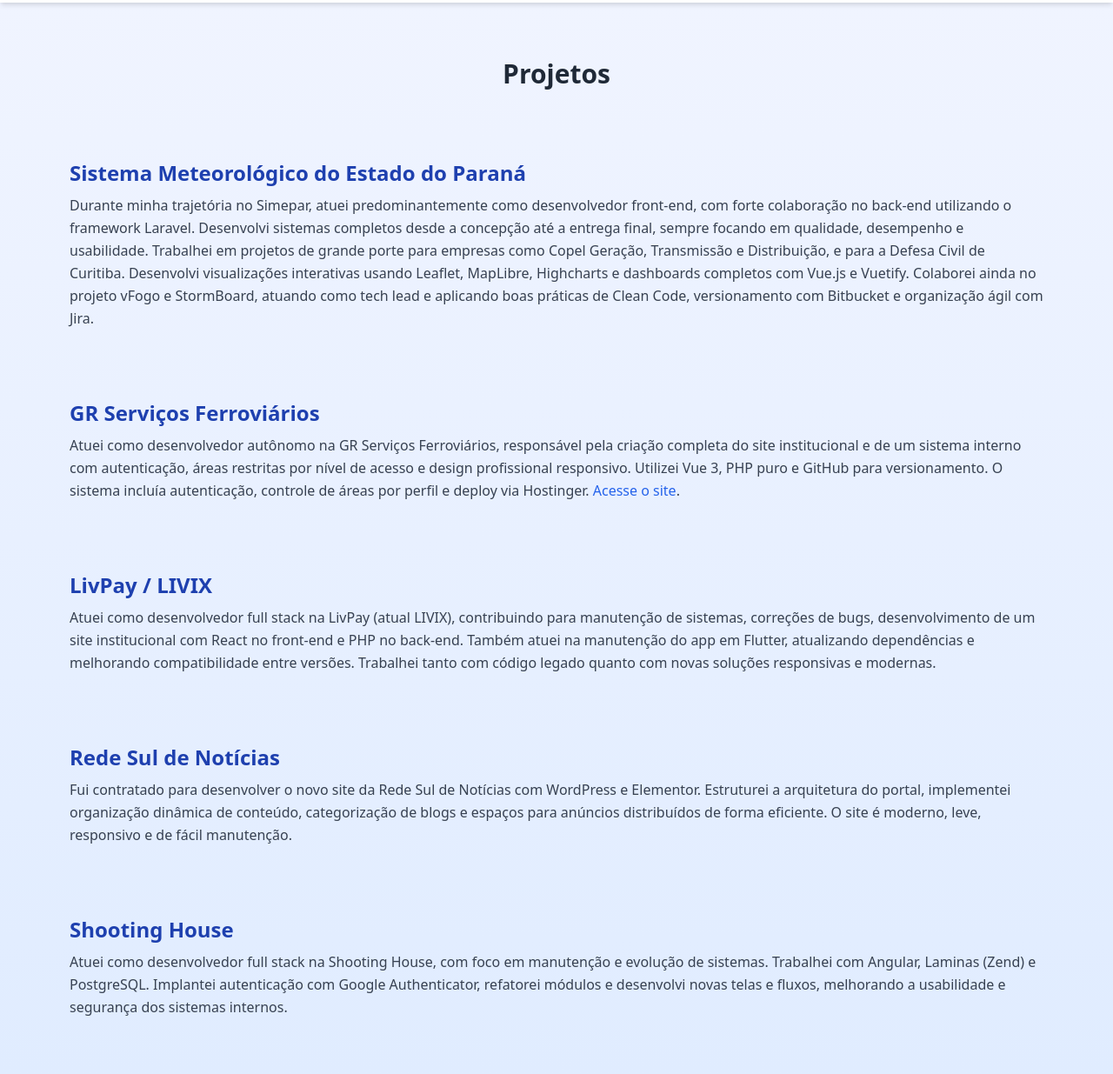
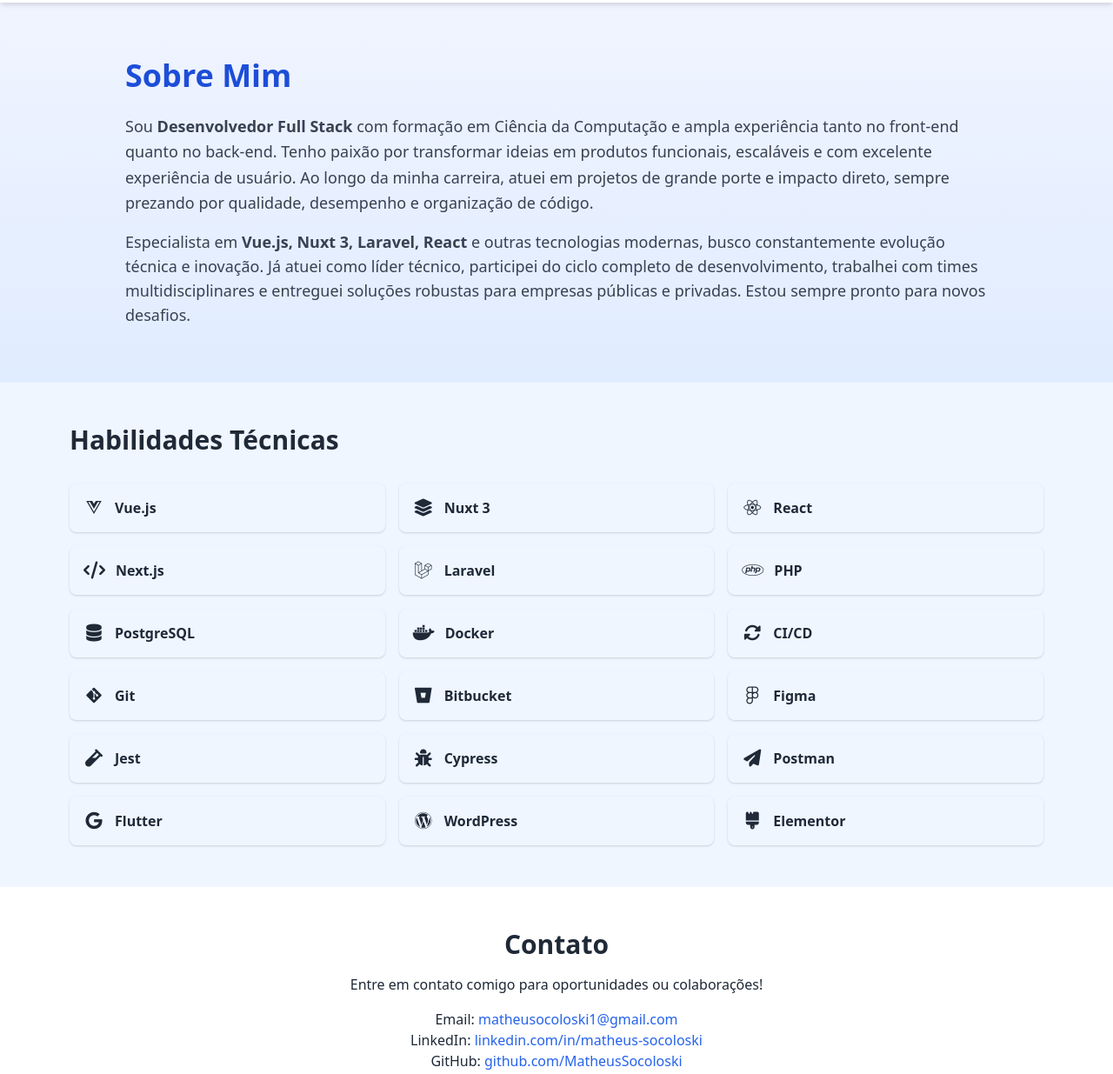
Before and after one commit to MatheusSocoloski/portifolio-MatheusSocoloski.github.io, a plain HTML site: page index.html in a window 1280 px wide. Shown: the part 77-1312 px from the top of the page at 87% size. Drawn offline with nearby package versions, Linux system fonts and the light colour scheme.

Commit message:
commit inicial

```diff
--- a/index.html
+++ b/index.html
@@ -11,7 +11,7 @@
   <style>
     html { scroll-behavior: smooth; }
     body { position: relative; overflow-x: hidden; }
-    /* Cursor trail */
+
     .cursor-dot {
       position: absolute;
       width: 6px;
@@ -32,12 +32,38 @@
     section.gradient:nth-of-type(even) {
       background: linear-gradient(to bottom, #ffffff, #f9f9f9);
     }
+
+    .tech-card {
+      transition: transform 0.3s, background-color 0.3s, color 0.3s;
+    }
+    .tech-card:hover {
+      transform: scale(1.05);
+      color: white;
+    }
+    .vue:hover { background-color: #42b883; }
+    .nuxt:hover { background-color: #00c58e; }
+    .react:hover { background-color: #61dafb; color: #000; }
+    .next:hover { background-color: #000; }
+    .laravel:hover { background-color: #ff2d20; }
+    .php:hover { background-color: #8892be; }
+    .postgres:hover { background-color: #336791; }
+    .docker:hover { background-color: #2496ed; }
+    .cicd:hover { background-color: #6c63ff; }
+    .git:hover { background-color: #f1502f; }
+    .bitbucket:hover { background-color: #0052cc; }
+    .figma:hover { background-color: #f24e1e; }
+    .jest:hover { background-color: #99425b; }
+    .cypress:hover { background-color: #17202c; }
+    .postman:hover { background-color: #ff6c37; }
+    .flutter:hover { background-color: #02569b; }
+    .wordpress:hover { background-color: #21759b; }
+    .elementor:hover { background-color: #92003b; }
   </style>
 </head>
 <body class="bg-gray-100 text-gray-800 font-sans">
   <div id="app" @mousemove="createTrail">
 
-    <!-- Header Restaurado -->
+    <!-- Header -->
     <header class="bg-white shadow-md p-6 sticky top-0 z-10">
       <div class="max-w-6xl mx-auto flex justify-between items-center">
         <h1 class="text-2xl font-bold">Matheus Socoloski</h1>
@@ -50,73 +76,28 @@
       </div>
     </header>
 
-    <!-- Seção Sobre já está detalhada acima -->
-
-    <!-- Seção Projetos Atualizada com Texto Completo -->
-    <section id="projetos" class="py-16 gradient">
-      <div class="max-w-6xl mx-auto px-4 space-y-20">
-        <h2 class="text-3xl font-semibold text-center mb-12 animate__animated animate__fadeIn">Projetos</h2>
-
-        <div>
-          <h3 class="text-2xl font-bold text-blue-800 mb-2">Sistema Meteorológico do Estado do Paraná</h3>
-          <p class="text-gray-700 text-base leading-relaxed">
-            Durante minha trajetória no Simepar, atuei predominantemente como desenvolvedor front-end, com forte colaboração no back-end utilizando o framework Laravel. Desenvolvi sistemas completos desde a concepção até a entrega final, sempre focando em qualidade, desempenho e usabilidade. Trabalhei em projetos de grande porte para empresas como Copel Geração, Transmissão e Distribuição, e para a Defesa Civil de Curitiba. Desenvolvi visualizações interativas usando Leaflet, MapLibre, Highcharts e dashboards completos com Vue.js e Vuetify. Colaborei ainda no projeto vFogo e StormBoard, atuando como tech lead e aplicando boas práticas de Clean Code, versionamento com Bitbucket e organização ágil com Jira.
-          </p>
-        </div>
-
-        <div>
-          <h3 class="text-2xl font-bold text-blue-800 mb-2">GR Serviços Ferroviários</h3>
-          <p class="text-gray-700 text-base leading-relaxed">
-            Atuei como desenvolvedor autônomo na GR Serviços Ferroviários, responsável pela criação completa do site institucional e de um sistema interno com autenticação, áreas restritas por nível de acesso e design profissional responsivo. Utilizei Vue 3, PHP puro e GitHub para versionamento. O sistema incluía autenticação, controle de áreas por perfil e deploy via Hostinger. <a href="https://grservicosferroviarios.com/" target="_blank" class="text-blue-600 hover:underline">Acesse o site</a>.
-          </p>
-        </div>
-
-        <div>
-          <h3 class="text-2xl font-bold text-blue-800 mb-2">LivPay / LIVIX</h3>
-          <p class="text-gray-700 text-base leading-relaxed">
-            Atuei como desenvolvedor full stack na LivPay (atual LIVIX), contribuindo para manutenção de sistemas, correções de bugs, desenvolvimento de um site institucional com React no front-end e PHP no back-end. Também atuei na manutenção do app em Flutter, atualizando dependências e melhorando compatibilidade entre versões. Trabalhei tanto com código legado quanto com novas soluções responsivas e modernas.
-          </p>
-        </div>
-
-        <div>
-          <h3 class="text-2xl font-bold text-blue-800 mb-2">Rede Sul de Notícias</h3>
-          <p class="text-gray-700 text-base leading-relaxed">
-            Fui contratado para desenvolver o novo site da Rede Sul de Notícias com WordPress e Elementor. Estruturei a arquitetura do portal, implementei organização dinâmica de conteúdo, categorização de blogs e espaços para anúncios distribuídos de forma eficiente. O site é moderno, leve, responsivo e de fácil manutenção.
-          </p>
-        </div>
-
-        <div>
-          <h3 class="text-2xl font-bold text-blue-800 mb-2">Shooting House</h3>
-          <p class="text-gray-700 text-base leading-relaxed">
-            Atuei como desenvolvedor full stack na Shooting House, com foco em manutenção e evolução de sistemas. Trabalhei com Angular, Laminas (Zend) e PostgreSQL. Implantei autenticação com Google Authenticator, refatorei módulos e desenvolvi novas telas e fluxos, melhorando a usabilidade e segurança dos sistemas internos.
-          </p>
-        </div>
+    <!-- Seção Sobre Restaurada -->
+    <section id="sobre" class="py-16 gradient">
+      <div class="max-w-5xl mx-auto px-4 animate__animated animate__fadeIn">
+        <h2 class="text-4xl font-bold mb-6 text-blue-700">Sobre Mim</h2>
+        <p class="text-lg leading-relaxed text-gray-700">
+          Sou <strong>Desenvolvedor Full Stack</strong> com formação em Ciência da Computação e ampla experiência tanto no front-end quanto no back-end. Tenho paixão por transformar ideias em produtos funcionais, escaláveis e com excelente experiência de usuário. Ao longo da minha carreira, atuei em projetos de grande porte e impacto direto, sempre prezando por qualidade, desempenho e organização de código.
+        </p>
+        <p class="mt-4 text-lg text-gray-700">
+          Especialista em <strong>Vue.js, Nuxt 3, Laravel, React</strong> e outras tecnologias modernas, busco constantemente evolução técnica e inovação. Já atuei como líder técnico, participei do ciclo completo de desenvolvimento, trabalhei com times multidisciplinares e entreguei soluções robustas para empresas públicas e privadas. Estou sempre pronto para novos desafios.
+        </p>
       </div>
     </section>
 
-    <!-- Habilidades Técnicas Restaurada -->
+    <!-- Habilidades Técnicas com Destaques e Ícones -->
     <section id="habilidades" class="py-12 bg-blue-50">
       <div class="max-w-6xl mx-auto px-4">
         <h2 class="text-3xl font-semibold mb-8 animate__animated animate__fadeIn">Habilidades Técnicas</h2>
         <div class="grid sm:grid-cols-2 md:grid-cols-3 gap-4">
-          <div class="p-4 rounded-lg shadow text-center bg-white">Vue.js</div>
-          <div class="p-4 rounded-lg shadow text-center bg-white">Nuxt 3</div>
-          <div class="p-4 rounded-lg shadow text-center bg-white">React</div>
-          <div class="p-4 rounded-lg shadow text-center bg-white">Next.js</div>
-          <div class="p-4 rounded-lg shadow text-center bg-white">Laravel</div>
-          <div class="p-4 rounded-lg shadow text-center bg-white">PHP</div>
-          <div class="p-4 rounded-lg shadow text-center bg-white">PostgreSQL</div>
-          <div class="p-4 rounded-lg shadow text-center bg-white">Docker</div>
-          <div class="p-4 rounded-lg shadow text-center bg-white">CI/CD</div>
-          <div class="p-4 rounded-lg shadow text-center bg-white">Git</div>
-          <div class="p-4 rounded-lg shadow text-center bg-white">Bitbucket</div>
-          <div class="p-4 rounded-lg shadow text-center bg-white">Figma</div>
-          <div class="p-4 rounded-lg shadow text-center bg-white">Jest</div>
-          <div class="p-4 rounded-lg shadow text-center bg-white">Cypress</div>
-          <div class="p-4 rounded-lg shadow text-center bg-white">Postman</div>
-          <div class="p-4 rounded-lg shadow text-center bg-white">Flutter</div>
-          <div class="p-4 rounded-lg shadow text-center bg-white">WordPress</div>
-          <div class="p-4 rounded-lg shadow text-center bg-white">Elementor</div>
+          <div v-for="tech in tecnologias" :key="tech.nome" :class="'tech-card p-4 rounded-lg shadow text-center flex items-center space-x-3 ' + tech.classe">
+            <i :class="tech.icone + ' text-xl'" style="min-width: 1.5rem;"></i>
+            <span class="font-bold">{{ tech.nome }}</span>
+          </div>
         </div>
       </div>
     </section>
@@ -137,6 +118,28 @@
   <script>
     new Vue({
       el: '#app',
+      data: {
+        tecnologias: [
+          { nome: 'Vue.js', icone: 'fab fa-vuejs', classe: 'vue' },
+          { nome: 'Nuxt 3', icone: 'fas fa-layer-group', classe: 'nuxt' },
+          { nome: 'React', icone: 'fab fa-react', classe: 'react' },
+          { nome: 'Next.js', icone: 'fas fa-code', classe: 'next' },
+          { nome: 'Laravel', icone: 'fab fa-laravel', classe: 'laravel' },
+          { nome: 'PHP', icone: 'fab fa-php', classe: 'php' },
+          { nome: 'PostgreSQL', icone: 'fas fa-database', classe: 'postgres' },
+          { nome: 'Docker', icone: 'fab fa-docker', classe: 'docker' },
+          { nome: 'CI/CD', icone: 'fas fa-sync-alt', classe: 'cicd' },
+          { nome: 'Git', icone: 'fab fa-git-alt', classe: 'git' },
+          { nome: 'Bitbucket', icone: 'fab fa-bitbucket', classe: 'bitbucket' },
+          { nome: 'Figma', icone: 'fab fa-figma', classe: 'figma' },
+          { nome: 'Jest', icone: 'fas fa-vial', classe: 'jest' },
+          { nome: 'Cypress', icone: 'fas fa-bug', classe: 'cypress' },
+          { nome: 'Postman', icone: 'fas fa-paper-plane', classe: 'postman' },
+          { nome: 'Flutter', icone: 'fab fa-google', classe: 'flutter' },
+          { nome: 'WordPress', icone: 'fab fa-wordpress', classe: 'wordpress' },
+          { nome: 'Elementor', icone: 'fas fa-brush', classe: 'elementor' }
+        ]
+      },
       methods: {
         createTrail(e) {
           const dot = document.createElement('div');
```
